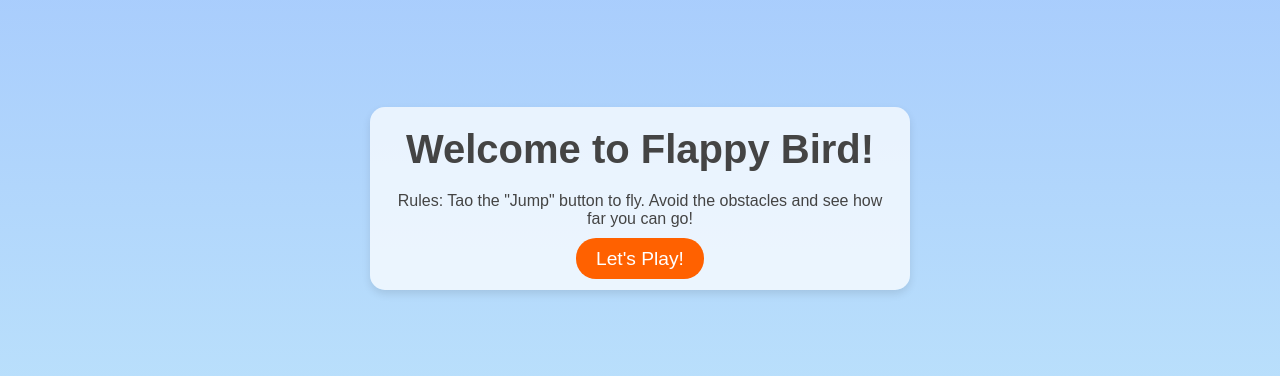
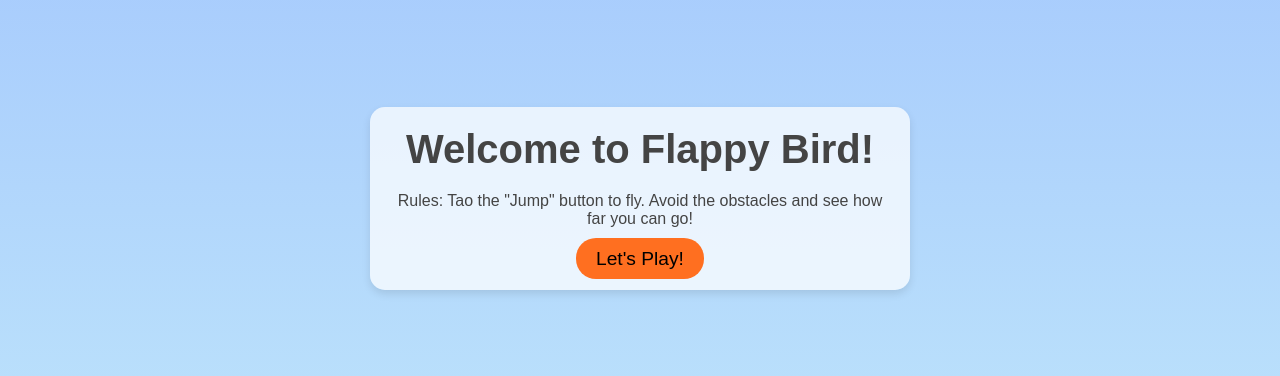
Before and after one commit to TheBlep/Flappy-Bird, a plain HTML site: page index.html in a window 1280 px wide. Shown: the part 202-578 px from the top of the page. Drawn offline with Linux system fonts and the light colour scheme.

Commit message:
Changed button colors for accessability

```diff
--- a/assets/css/style.css
+++ b/assets/css/style.css
@@ -36,8 +36,8 @@ p {
 
 /* Style for welcome screen button */
 a.welcomeButton {
-    background: #ff6100;
-    color: white;
+    background: #ff6f20;
+    color: black;
     border: none;
     padding: 10px 20px;
     border-radius: 20px;
```
